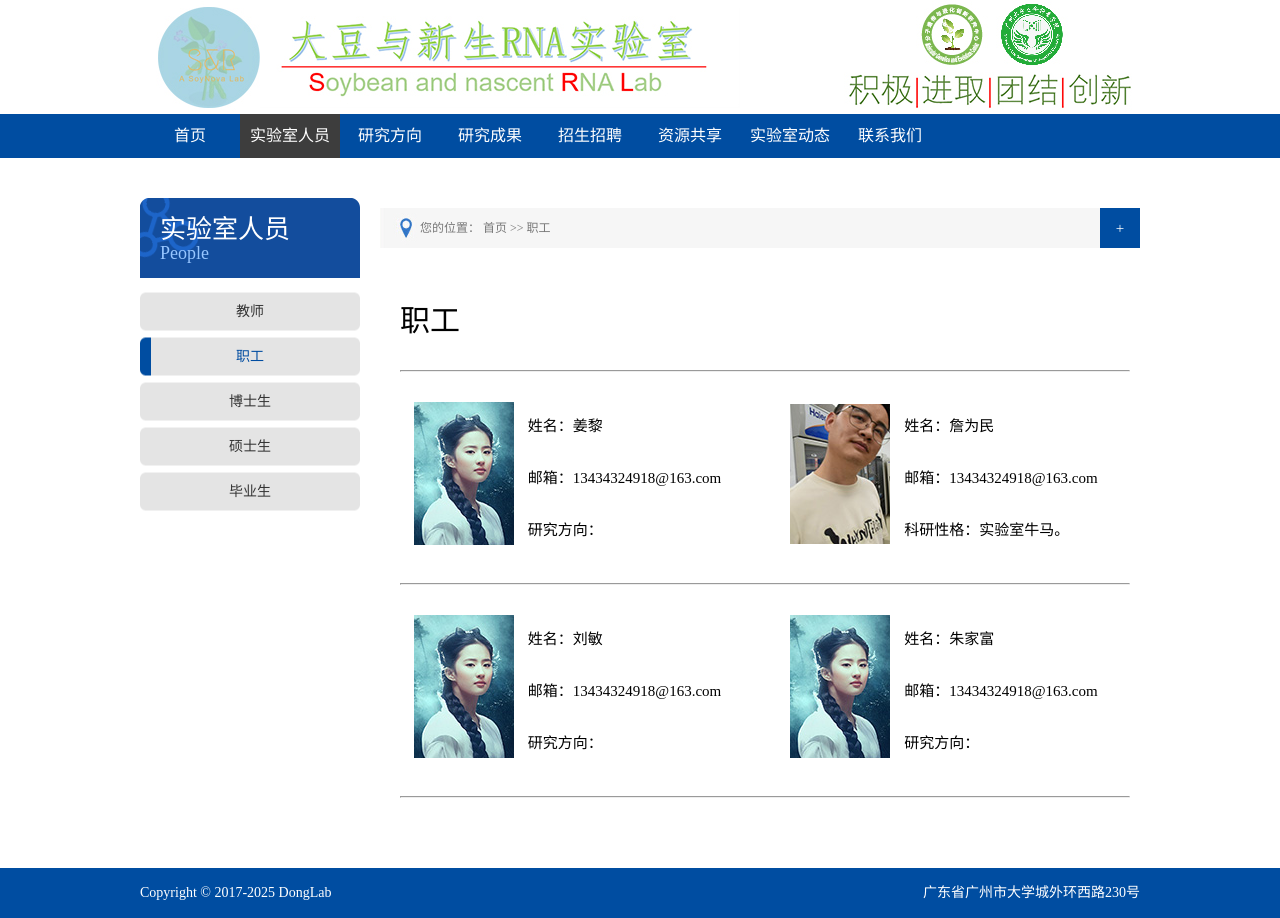
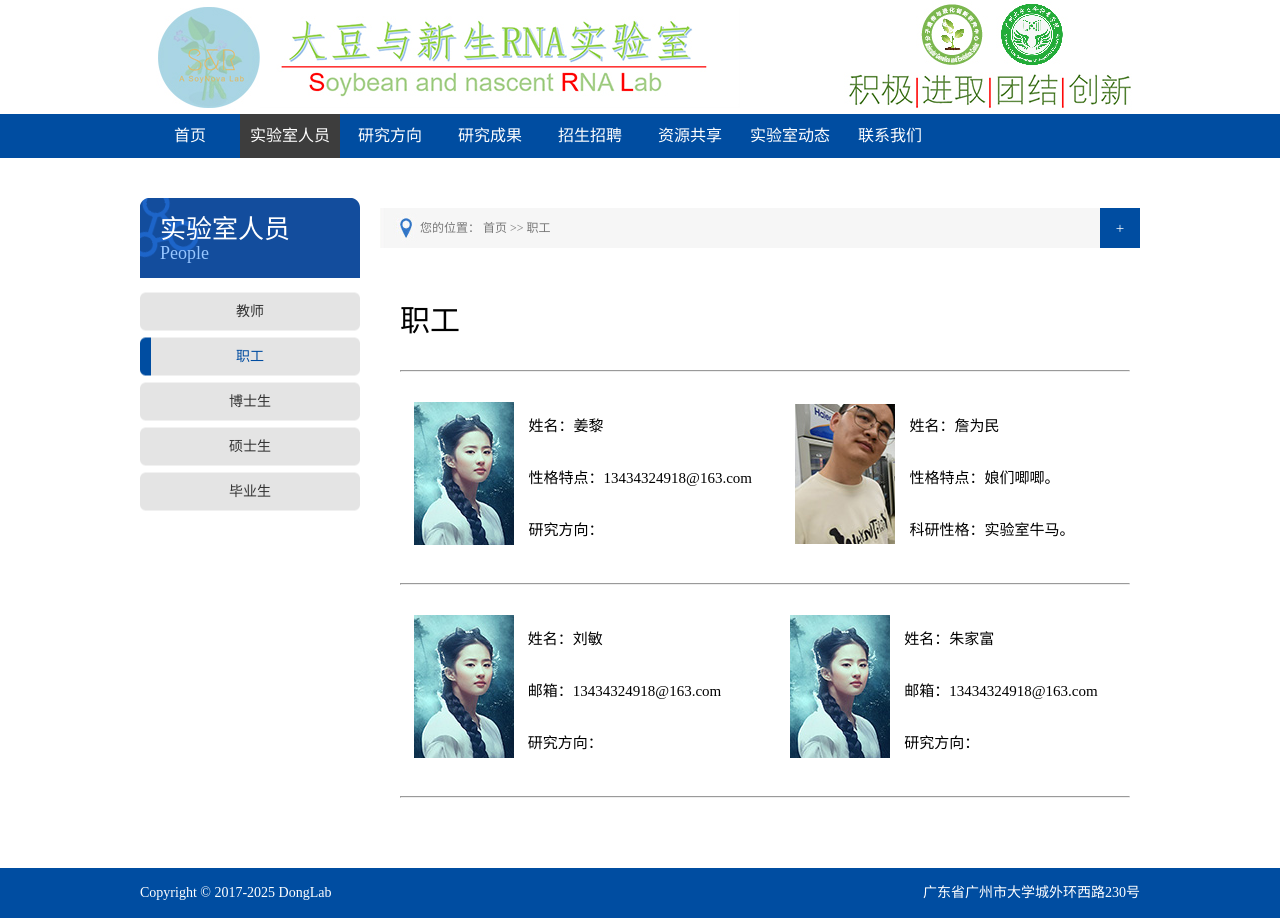
Before and after one commit to zhanweimin2021/zhanweimin2021.github.io, a Jekyll site: the page built from pages/staff.html, in a window 1280 px wide. Built offline with Jekyll 4.4.1, drawn with Linux system fonts in a browser that asks for light colours.

Commit message:
Update staff.html

```diff
--- a/pages/staff.html
+++ b/pages/staff.html
@@ -17,10 +17,10 @@
       <table style="margin-top:30px;margin-bottom:30px">
         <tr>
           <td width="120"><p align="center"><img src="/images/staff/moyayong.jpg"></p></td>
-          <td width="235"><p>姓名：姜黎</p><br><p>邮箱：13434324918@163.com</p><br><p>研究方向：</p></td>
+          <td width="235"><p>姓名：姜黎</p><br><p>性格特点：13434324918@163.com</p><br><p>研究方向：</p></td>
           <td width="20"></td>
           <td width="120"><p align="center"><img src="/images/staff/zhanweimin.jpg"></p></td>
-          <td width="235"><p>姓名：詹为民</p><br><p>邮箱：13434324918@163.com</p><br><p>科研性格：实验室牛马。</p></td>
+          <td width="235"><p>姓名：詹为民</p><br><p>性格特点：娘们唧唧。</p><br><p>科研性格：实验室牛马。</p></td>
         </tr>
       </table>
       <hr>
```
